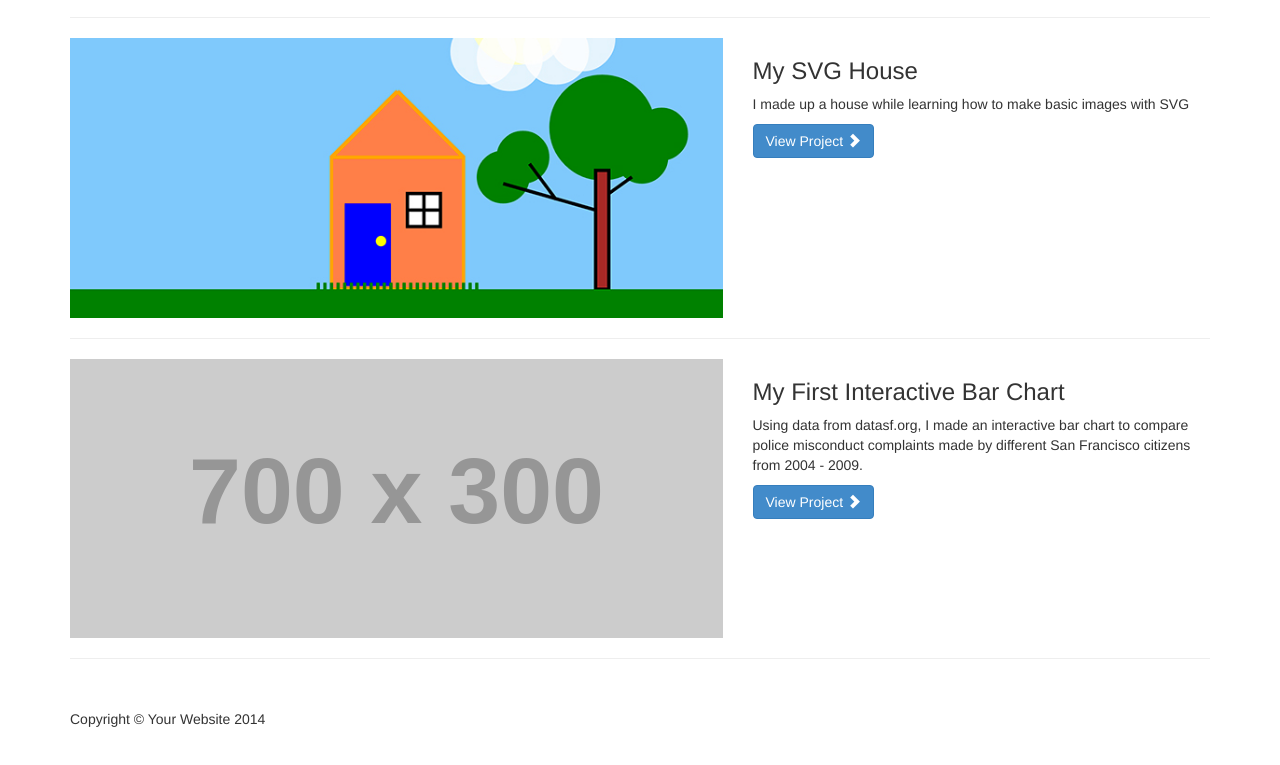
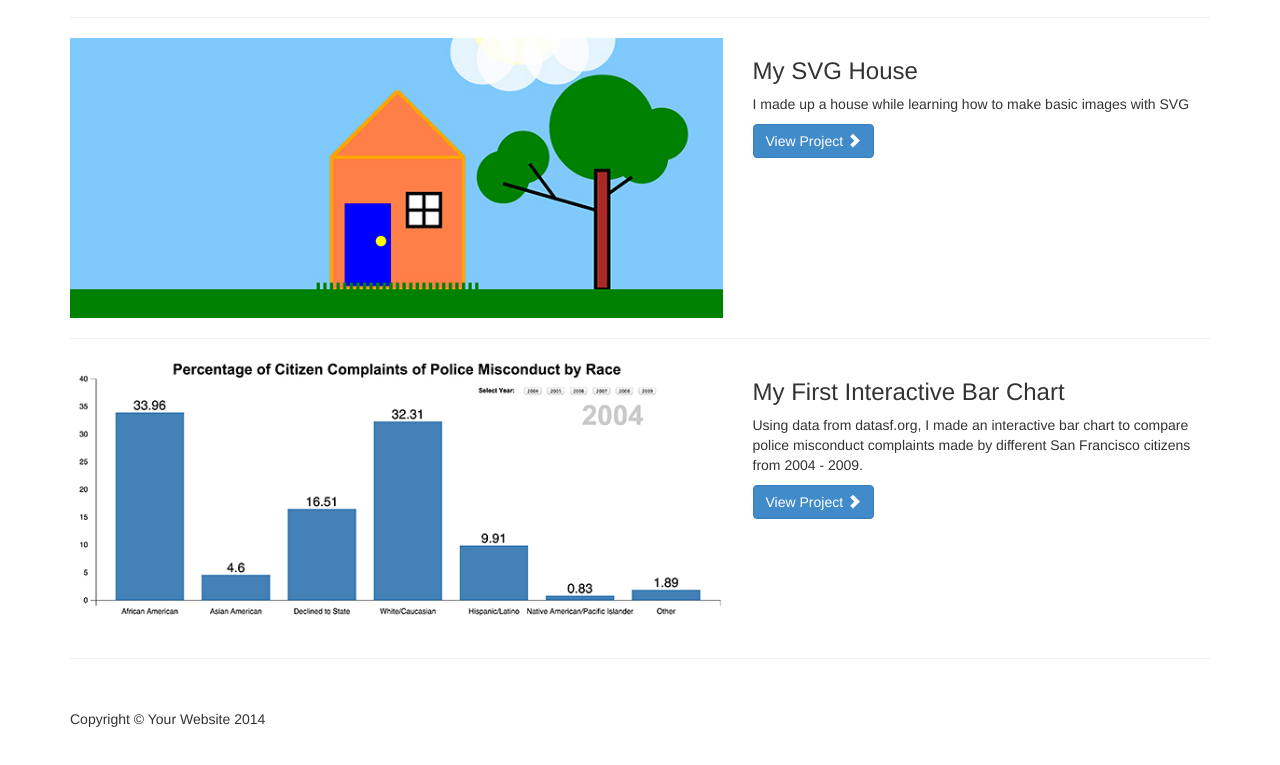
Before and after one commit to agarreton/agarreton.github.io, a plain HTML site: page index.html in a window 1280 px wide. Shown: the part 783-1548 px from the top of the page. Drawn offline with Linux system fonts and the light colour scheme; placeholder pictures from the web are drawn by us.

Commit message:
projcet4

```diff
--- a/index.html
+++ b/index.html
@@ -131,7 +131,7 @@
 
             <div class="col-md-7">
                 <a href="#">
-                    <img class="img-responsive" src="http://placehold.it/700x300" alt="">
+                    <img class="img-responsive" src="images/Project4Image.jpg" alt="">
                 </a>
             </div>
             <div class="col-md-5">
```
Also changed, not shown: images/Project4Image.jpg (added).
